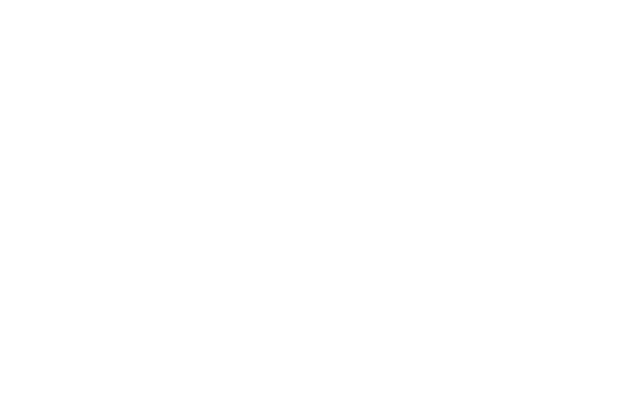
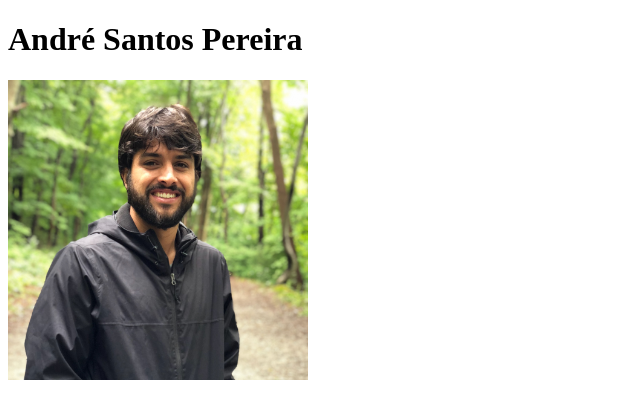
Before and after one commit to AndreSanpe/AndreSanpe.github.io, a plain HTML site: page index.html in a window 1280 px wide. Shown: the whole page, without its empty margins (0-640 px from the left). Drawn offline with Linux system fonts and the light colour scheme.

Commit message:
Adicionando foto com descrição

```diff
--- a/index.html
+++ b/index.html
@@ -5,6 +5,7 @@
         <title>André Santos Pereira</title>
     </head>
     <body>
-
+        <h1>André Santos Pereira</h1>
+        <img src="./IMG_0331.jpeg" alt="Foto do André Santos Pereira sorrindo. Ao fundo é possivel ver árvores" width="300px">
     </body>
 </html>
```
Also changed, not shown: IMG_0331.jpeg (added).
